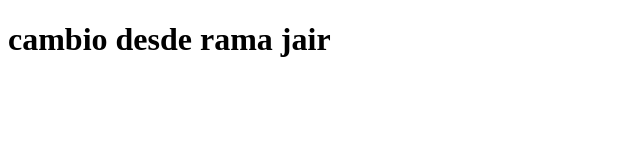
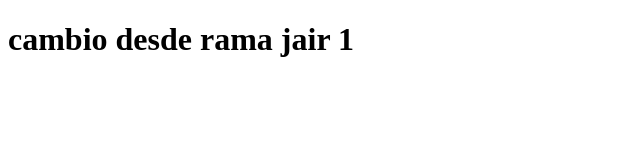
Before and after one commit to EderJair/beton-backend, a plain HTML site: page index.html in a window 1280 px wide. Shown: the full height of the page, 0-640 px from the left. Drawn offline with Linux system fonts and the light colour scheme.

Commit message:
cambio jair

```diff
--- a/index.html
+++ b/index.html
@@ -6,6 +6,6 @@
     <title>Document</title>
 </head>
 <body>
-    <h1>cambio desde rama jair</h1>
+    <h1>cambio desde rama jair 1</h1>
 </body>
 </html>
```
